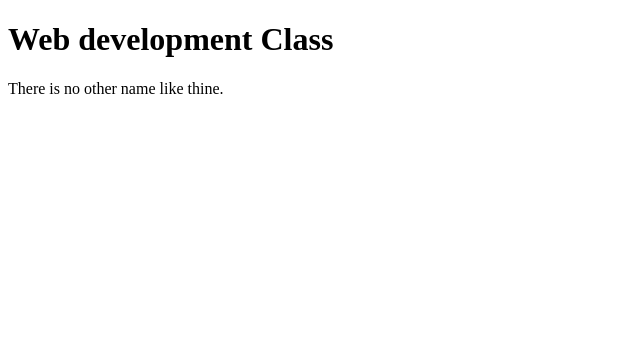
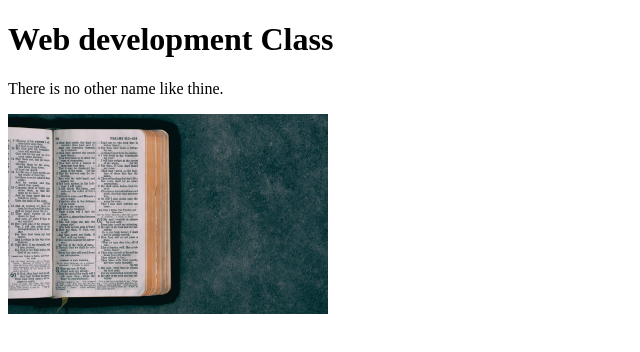
Before and after one commit to kitaroghope/WebClass, a plain HTML site: page index.html in a window 1280 px wide. Shown: the whole page, without its empty margins (0-640 px from the left). Drawn offline with Linux system fonts and the light colour scheme.

Commit message:
Update index.html

```diff
--- a/index.html
+++ b/index.html
@@ -9,5 +9,6 @@
 <body>
     <h1>Web development Class</h1>
     <p>There is no other name like thine.</p>
+    <img src="Bible.jpg" alt="Bible" height="200px" width="320px">
 </body>
 </html>
```
